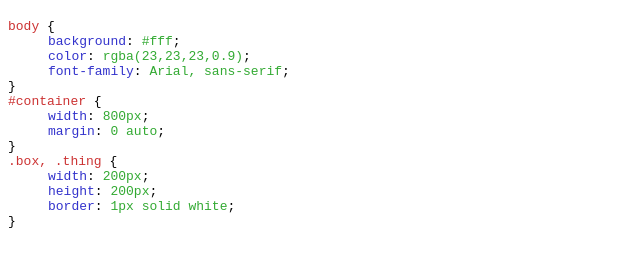
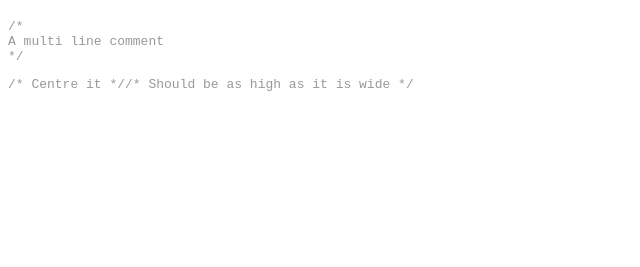
Before and after one commit to Chisnet/pretty-code, a plain HTML site: page example/index.html in a window 1280 px wide. Shown: the part 411-678 px from the top of the page, without its empty margins (0-640 px from the left). Drawn offline with Linux system fonts and the light colour scheme.

Commit message:
Expanded example to better test comments and started work on improved comment handling CSS parser

```diff
--- a/example/index.html
+++ b/example/index.html
@@ -32,6 +32,9 @@
         <h1>CSS</h1>
         <script>
             var css_string = [
+            "/*",
+            "A multi line comment",
+            "*/",
             "body {",
             "    background: #fff;",
             "    color: rgba(23,23,23,0.9);",
@@ -43,6 +46,7 @@
             "}",
             ".box, .thing {",
             "    width: 200px;",
+            "    /* Should be as high as it is wide */",
             "    height: 200px;",
             "    border: 1px solid white;",
             "}"
--- a/pretty.css
+++ b/pretty.css
@@ -38,3 +38,6 @@
 .pretty_css .value {
     color: #33aa33;
 }
+.pretty_css .comment {
+    color: #999999;
+}
--- a/pretty.js
+++ b/pretty.js
@@ -71,54 +71,49 @@
         },
         parse_css: function(data) {
             var result = '';
-            var string_type = 'selector';
+            var in_selector = false;
+            var in_comment = false;
+            var multiline_comment = false;
             var unused_string = '';
 
-            // Strip comments for the moment, they complicate things
-            var css_string = data.replace(/(\/\*([\s\S]*?)\*\/)/g,'');
+            var data_array = css_string.split(/({|}|;|\r\n|\n|\r|\/\*|\*\/)/);
+            data_array = data_array.filter(function(e){return ['',' '].indexOf(e) < 0});
 
-            // First remove any newlines and compress whitespace
-            css_string = css_string.replace(/(\r\n|\n|\r)/g,'');
-            css_string = css_string.replace(/\s{2,}/g, ' ');
-
-            // Split into an array based on the preferred new line points
-            css_array = css_string.split(/({|}|;)/);
-
-            // Remove non-elements from the array
-            css_array = css_array.filter(function(e){return ['',' '].indexOf(e) < 0})
-
-            // Loop through the array
-            for(var i=0; i<css_array.length; i++) {
-                var element = css_array[i];
-                if(['{','}',';'].indexOf(element) >= 0) {
-                    // If the element is one of our 3 new line points react accordingly
-                    switch(element) {
-                        case '{':
-                            result += '<div>' + unused_string + ' {' + '<ul>';
-                            unused_string = '';
-                            string_type = 'declaration';
-                            break;
-                        case '}':
-                            result += '</ul>' + element + '</div>';
-                            string_type = 'selector';
-                            break;
-                        case ';':
-                            result += '<li>' + unused_string + ';</li>';
-                            unused_string = '';
-                            break;
+            for(var i=0; i<data_array.length; i++) {
+                var element = data_array[i];
+                if(!/(\r\n|\n|\r)/.test(element)) {
+                    element = element.trim();
+                }
+                // Comments
+                if(/^\/\*/.test(element)) {
+                    // Start of comment
+                    unused_string += element + ' ';
+                    in_comment = true;
+                }
+                else if(/^\*\//.test(element)) {
+                    // End of comment
+                    if(multiline_comment) {
+                        result += '<p class="comment">' + unused_string + ' ' + element + '</p>';
+                    }
+                    else {
+                        result += '<span class="comment">' + unused_string + ' ' + element + '</span>';
+                    }
+                    unused_string = '';
+                    in_comment = false;
+                    multiline_comment = false;
+                }
+                // New lines
+                else if(/(\r\n|\n|\r)/.test(element)) {
+                    // We only care about new-lines in comments to keep any multi-line comment formatting
+                    if(in_comment) {
+                        unused_string += '<br/>';
+                        multiline_comment = true;
                     }
                 }
+                // Everything else?
                 else {
-                    // Otherwise add spans based on the type of string
-                    if(string_type == 'selector') {
-                        unused_string += '<span class="selector">' + element.trim() + '</span>';
-                    }
-                    else {
-                        var declaration_parts = element.split(':');
-                        var declaration_property = declaration_parts[0].trim();
-                        declaration_parts.splice(0,1);
-                        var declaration_value = declaration_parts.join('').trim();
-                        unused_string += '<span class="property">' + declaration_property + '</span>: <span class="value">' + declaration_value + '</span>';
+                    if(in_comment) {
+                        unused_string += element;
                     }
                 }
             }
```
